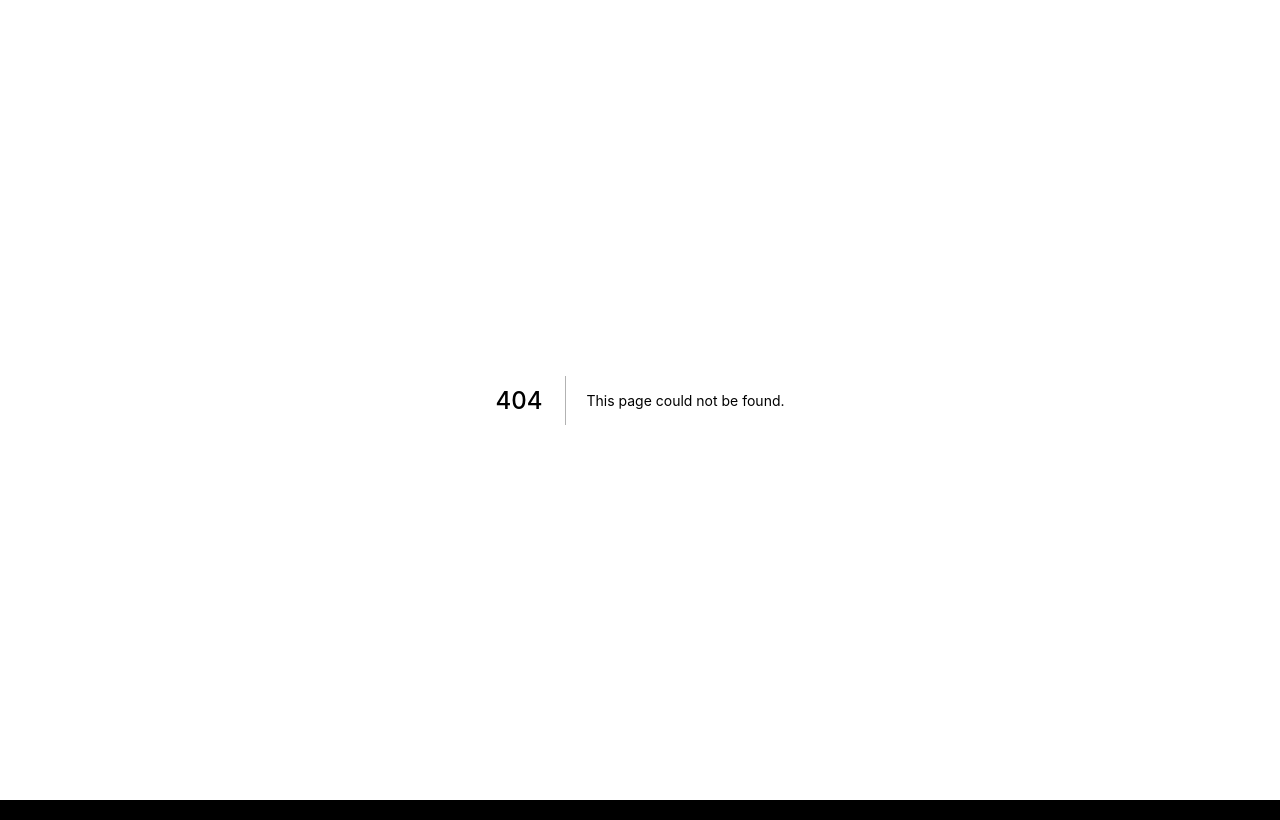
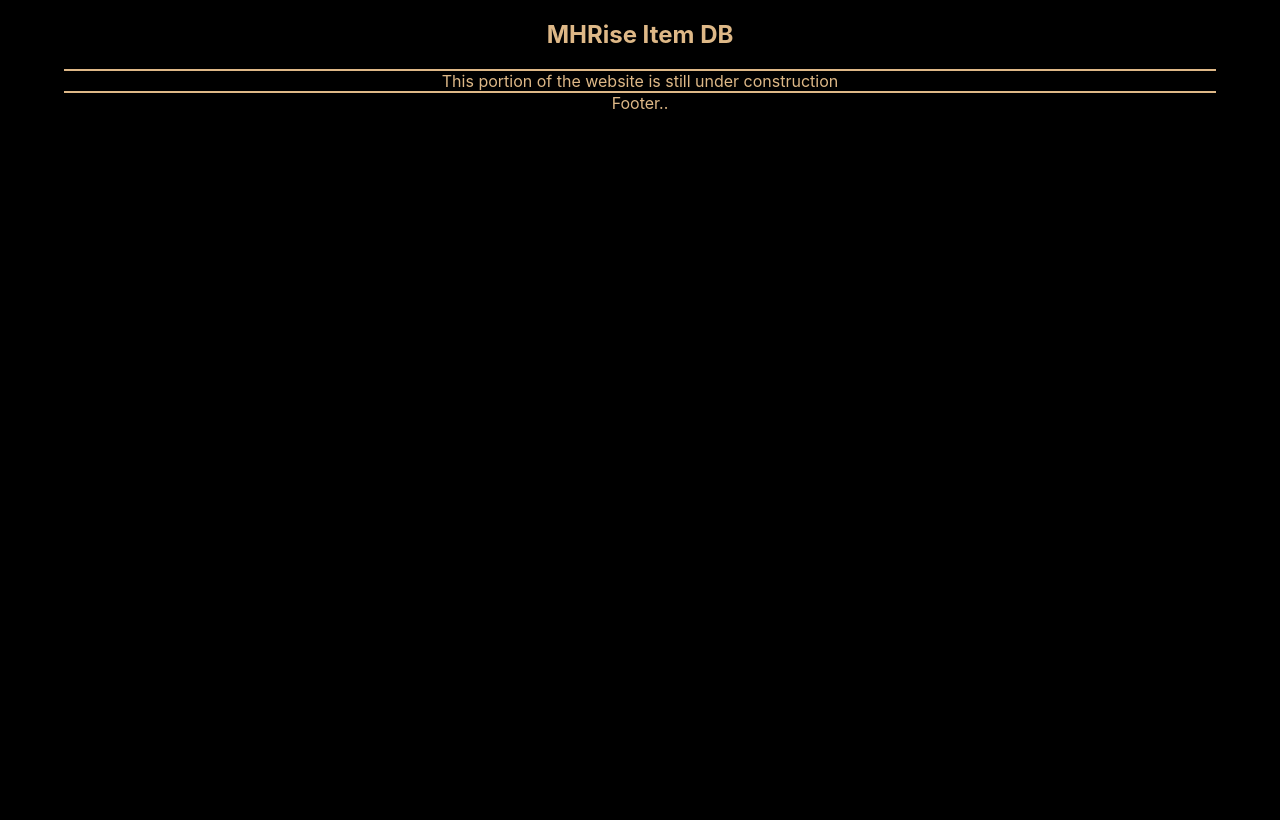
Before and after one commit to perisdevs/mhr-character-manager, a Next.js app: page /grindManager in a window 1280 px wide. Before the commit this address had no page. Built offline with nearby package versions, Linux system fonts and the light colour scheme.

Commit message:
Added construction notifs

```diff
--- a/pages/characterBuilder/index.js
+++ b/pages/characterBuilder/index.js
@@ -34,6 +34,10 @@
     return (
         <Layout>
 
+            <div className={styles.header}>
+                <p>The character builder is still under construction and has limited functionality</p>
+            </div>
+
             {characterDisplay}
 
             <div className={styles.toolbar}>
--- /dev/null
+++ b/pages/grindManager/index.js
@@ -0,0 +1,15 @@
+import Layout from "../../components/layout";
+import styles from '../../styles/GrindManager.module.css';
+
+export default function Home(props) {
+
+    return (
+        <Layout>
+
+            <div className={styles.header}>
+                This portion of the website is still under construction
+            </div>
+
+        </Layout>
+    );
+}
--- a/styles/CharacterBuilder.module.css
+++ b/styles/CharacterBuilder.module.css
@@ -60,3 +60,8 @@
     padding-right: 1vw;
     cursor: pointer;
 }
+
+.header {
+    display: flex;
+    justify-content: center;
+}
--- /dev/null
+++ b/styles/GrindManager.module.css
@@ -0,0 +1,4 @@
+.header {
+    display: flex;
+    justify-content: center;
+}
```
